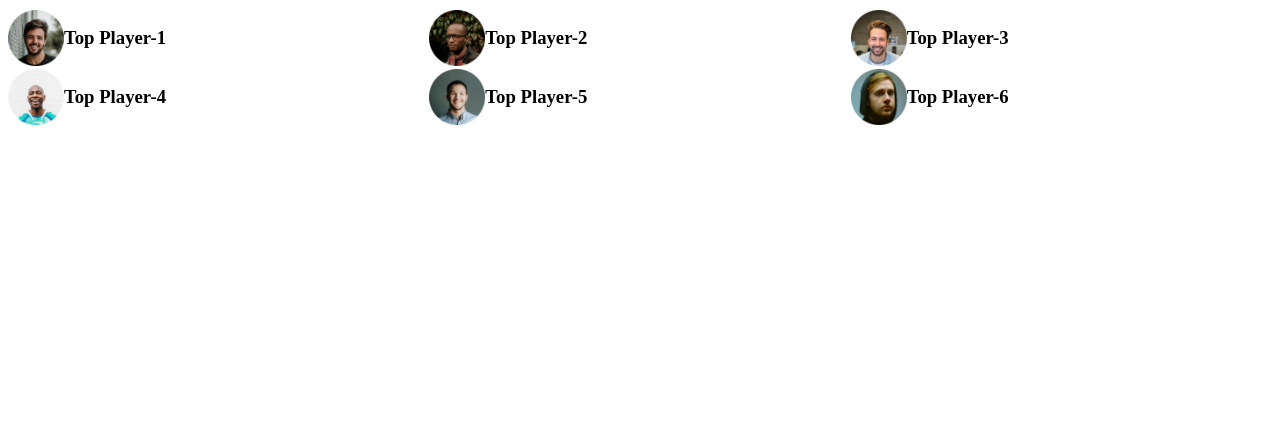
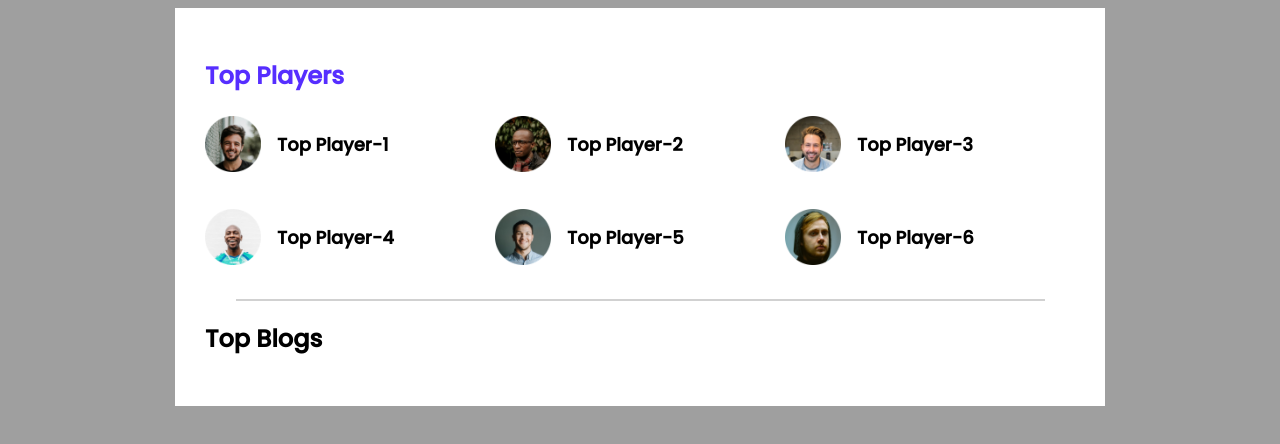
Before and after one commit to Shoaib72/leader-board-css3, a plain HTML site: page index.html in a window 1280 px wide. Drawn offline with Linux system fonts and the light colour scheme; a web font is replaced by a local one.

Commit message:
second commit

```diff
--- a/index.html
+++ b/index.html
@@ -14,34 +14,39 @@
 
     </header>
     <main>
-        <section>
+        <section class="container">
             <div class="top-players">
+                <h2 class="section-title">Top Players</h2>
                 <div class="players">
                     <div class="player">
                         <img src="images/players/player-1.png" alt="">
-                        <h3>Top Player-1</h3>
+                        <h3 class="player-name">Top Player-1</h3>
                     </div>
                     <div class="player">
                         <img src="images/players/player-2.png" alt="">
-                        <h3>Top Player-2</h3>
+                        <h3 class="player-name">Top Player-2</h3>
                     </div>
                     <div class="player">
                         <img src="images/players/player-3.png" alt="">
-                        <h3>Top Player-3</h3>
+                        <h3 class="player-name">Top Player-3</h3>
                     </div>
                     <div class="player">
                         <img src="images/players/player-4.png" alt="">
-                        <h3>Top Player-4</h3>
+                        <h3 class="player-name">Top Player-4</h3>
                     </div>
                     <div class="player">
                         <img src="images/players/player-5.png" alt="">
-                        <h3>Top Player-5</h3>
+                        <h3 class="player-name">Top Player-5</h3>
                     </div>
                     <div class="player">
                         <img src="images/players/player-6.png" alt="">
-                        <h3>Top Player-6</h3>
+                        <h3 class="player-name">Top Player-6</h3>
                     </div>
                 </div>
+            </div>
+            <hr>
+            <div class="top-blogs">
+                <h2>Top Blogs</h2>
             </div>
         </section>
     </main>
--- a/styles/style.css
+++ b/styles/style.css
@@ -1,6 +1,36 @@
+@import url('https://fonts.googleapis.com/css2?family=Anton&family=Bangers&family=Barlow+Condensed&family=Bebas+Neue&family=Edu+SA+Beginner&family=Patrick+Hand&family=Poppins:wght@500&family=Roboto&family=Satisfy&display=swap');
+
+body {
+
+    font-family: 'Poppins', sans-serif;
+    background-color: #9F9F9F;
+
+}
+
+main {
+    display: flex;
+    justify-content: center;
+}
+
+.container {
+    background-color: #FFFFFF;
+    width: 870px;
+    padding: 30px;
+}
+
+.top-players {
+    margin-bottom: 30px;
+}
+
+.section-title {
+    color: #562EFF;
+    font-size: 24px;
+}
+
 .players {
     display: grid;
     grid-template-columns: repeat(3, 1fr);
+    grid-row-gap: 30px;
 }
 
 .player {
@@ -12,3 +42,14 @@
     height: 56px;
     width: 56px;
 }
+
+.player-name {
+    margin-left: 16px;
+    font-size: 18px;
+}
+
+hr {
+    border: 1px solid #D1D1D1;
+    width: 807px;
+
+}
```
